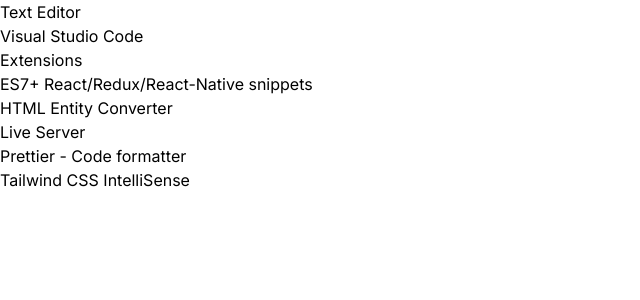
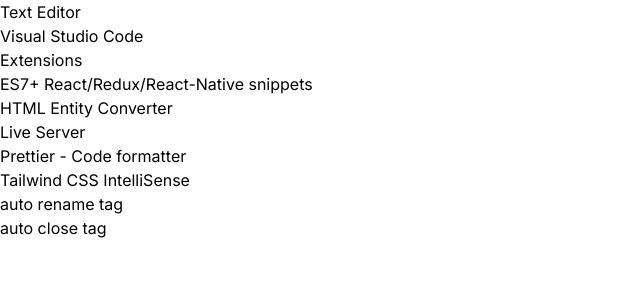
Before and after one commit to Mostafa-El-Masry/dashboardv.4, a Next.js app: page /content/Next-JS/TextEditor in a window 1280 px wide. Shown: the top 300 px of the page, without its empty margins (0-640 px from the left). Built offline with nearby package versions, Linux system fonts and the light colour scheme.

Commit message:
adding 2 extension

```diff
--- a/app/content/Next-JS/TextEditor/page.tsx
+++ b/app/content/Next-JS/TextEditor/page.tsx
@@ -12,6 +12,8 @@
         <li>Live Server</li>
         <li>Prettier - Code formatter</li>
         <li>Tailwind CSS IntelliSense</li>
+        <li>auto rename tag</li>
+        <li>auto close tag</li>
       </ul>
     </div>
   );
```
